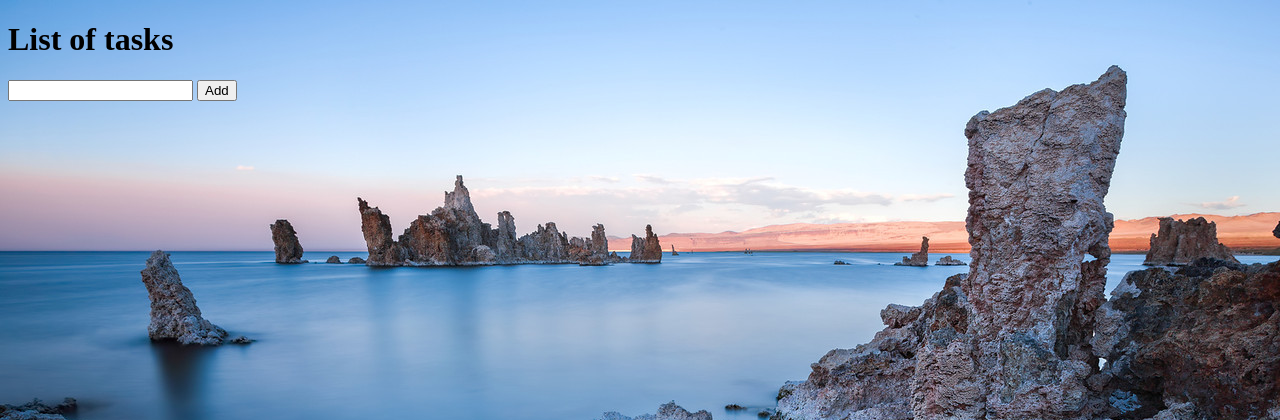
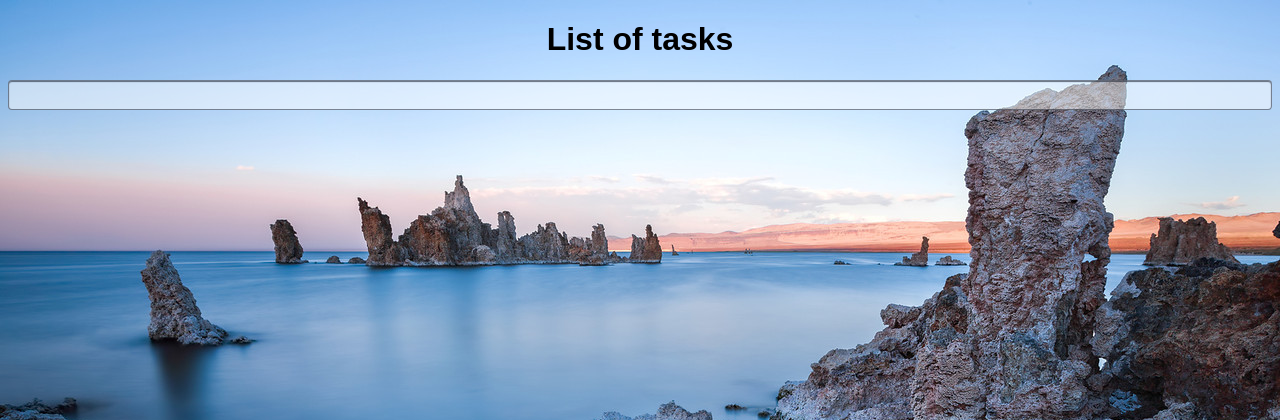
Before and after one commit to dnldpavlik/TimeTrek, a Rails app: page /tasks in a window 1280 px wide. Shown: the top 420 px of the page. Run offline with Rails 7, Linux system fonts and the light colour scheme; data that the repository does not hold is empty; style sheets or scripts are compiled from the project's sources; some libraries are stand-ins or nearby versions.

Commit message:
Overall styling updates for Task Index

```diff
--- a/app/assets/stylesheets/tasks.css.scss
+++ b/app/assets/stylesheets/tasks.css.scss
@@ -1,6 +1,11 @@
 // Place all the styles related to the Tasks controller here.
 // They will automatically be included in application.css.
 // You can use Sass (SCSS) here: http://sass-lang.com/
+
+h1 {
+    text-align: center;
+    font-family: sans-serif;
+}
 
 .open {
     padding: 0;
@@ -20,3 +25,29 @@
         font-size: 11pt;
     }
 }
+
+#taskEntry {
+    padding: 0 0 0 0;
+    overflow: hidden;
+
+    input {
+        width: 100%;
+        -webkit-box-sizing: border-box;
+        -moz-box-sizing: border-box;
+        box-sizing: border-box;
+        font-family: sans-serif;
+        font-size: 11pt;
+        padding: 6px 8px 6px 10px;
+        background-color: rgba(255, 255, 255, 0.5);
+        border-bottom-left-radius: 4px;
+        border-bottom-right-radius: 4px;
+        border-top-left-radius: 4px;
+        border-top-right-radius: 4px;
+        border: 1px solid rgba(18, 25, 40, 0.5);
+        box-shadow: 0px 1px 1px rgba(18, 25, 40, 0.6) inset;
+    }
+}
+
+input[name=commit] {
+    display: none;
+}
--- a/app/views/tasks/index.html.erb
+++ b/app/views/tasks/index.html.erb
@@ -1,7 +1,9 @@
 <h1>List of tasks</h1>
 
 <%= form_tag do %>
-    <%= text_field_tag(:description) %>
+    <div id="taskEntry">
+        <%= text_field_tag(:description) %>
+    </div>
     <%= submit_tag("Add") %>
 <% end %>
 
```
